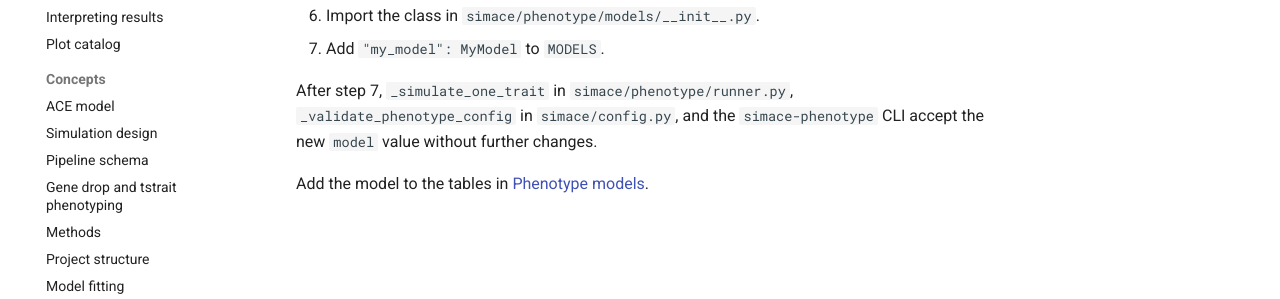
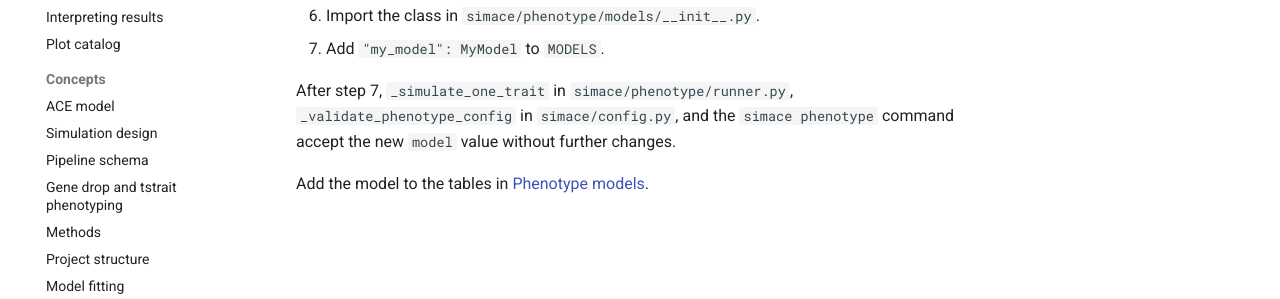
Before and after one commit to rwaples/simACE, an MkDocs documentation site: the page built from docs/user-guide/adding-a-phenotype-model.md, in a window 1280 px wide. Shown: the part 489-788 px from the top of the page. Built offline with MkDocs 1.6.1 and Material for MkDocs 9.7.7, drawn with Linux system fonts in a browser that asks for light colours; comment, search, counter and statistics services are not loaded.

Commit message:
Name the simace subcommands in the release runbook and model guide
RELEASE.md and the phenotype-model guide still named the retired
simace-simulate, simace-analyze, and simace-phenotype console scripts.

```diff
--- a/docs/user-guide/adding-a-phenotype-model.md
+++ b/docs/user-guide/adding-a-phenotype-model.md
@@ -18,7 +18,7 @@ The dispatcher, the config validator, and the CLI all read from it.
 7. Add `"my_model": MyModel` to `MODELS`.
 
 After step 7, `_simulate_one_trait` in `simace/phenotype/runner.py`,
-`_validate_phenotype_config` in `simace/config.py`, and the `simace-phenotype`
-CLI accept the new `model` value without further changes.
+`_validate_phenotype_config` in `simace/config.py`, and the `simace phenotype`
+command accept the new `model` value without further changes.
 
 Add the model to the tables in [Phenotype models](phenotype-models.md).
```
Also changed, not shown: RELEASE.md (+3 -3 lines).
